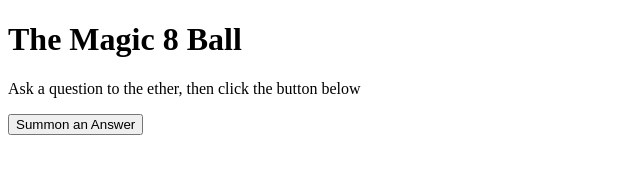
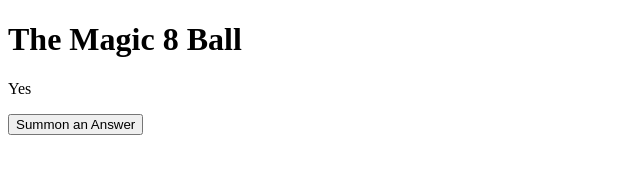
Before and after one commit to bobsbeenjamin/magic-8-ball, a plain HTML site: page index.html in a window 1280 px wide. Both pictures are taken after a click on the button "Summon an Answer". Shown: the whole page, without its empty margins (0-640 px from the left). Drawn offline with Linux system fonts and the light colour scheme.

Commit message:
Update index.html
Fixing random answer algorithm

```diff
--- a/index.html
+++ b/index.html
@@ -5,9 +5,8 @@
   <script>
     function updateAnswer() {
       textArea = document.getElementById("textDisplayArea");
-      textArea.innerHTML = _.sample([
-        "Yes", "No", "Try Again",
-      ]);
+      let answers = ["Yes", "No", "Try Again",];
+      textArea.innerHTML = answers[Math.floor(Math.random() * answers.length)];
     }
   </script>
 </head>
```
